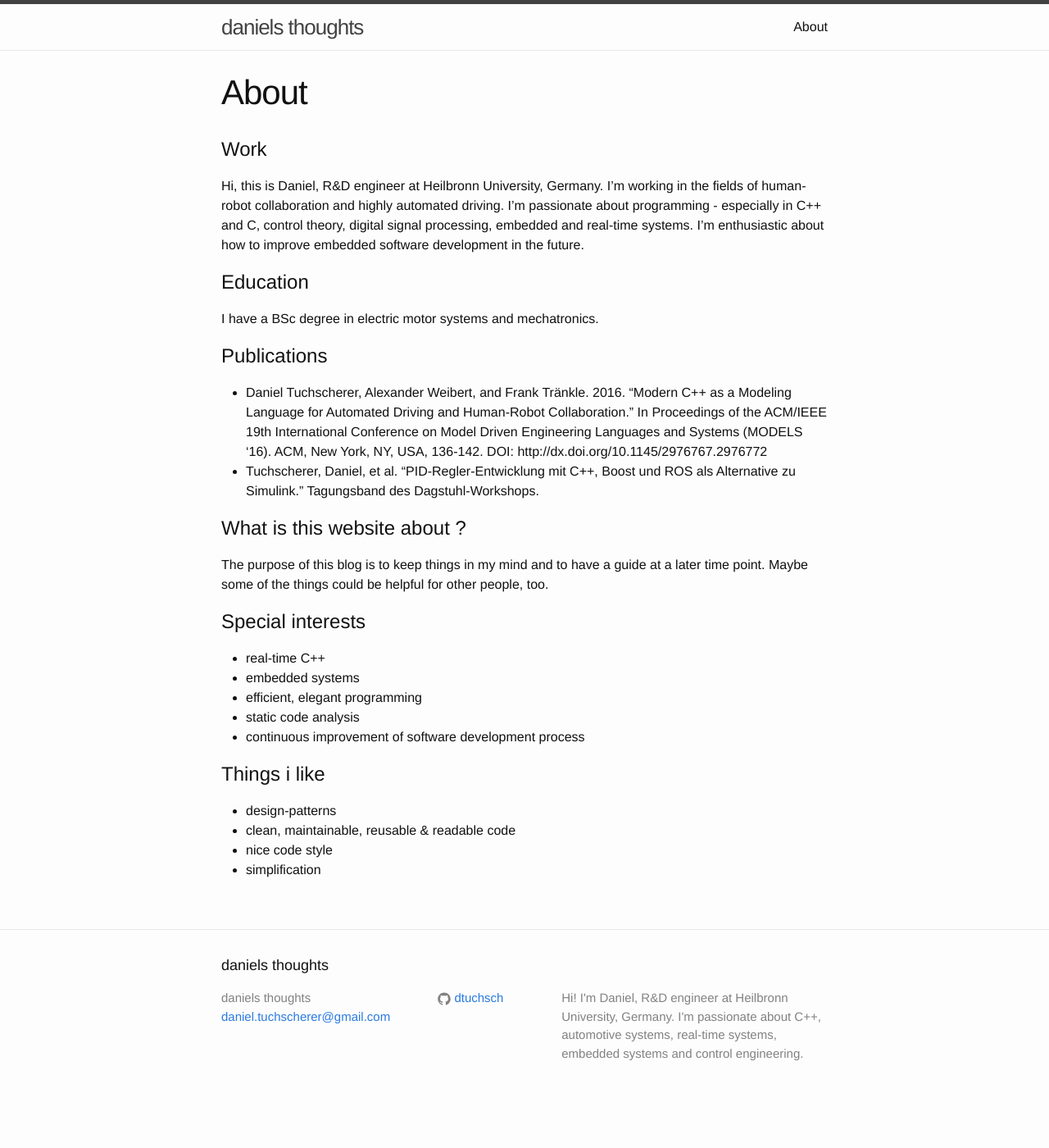
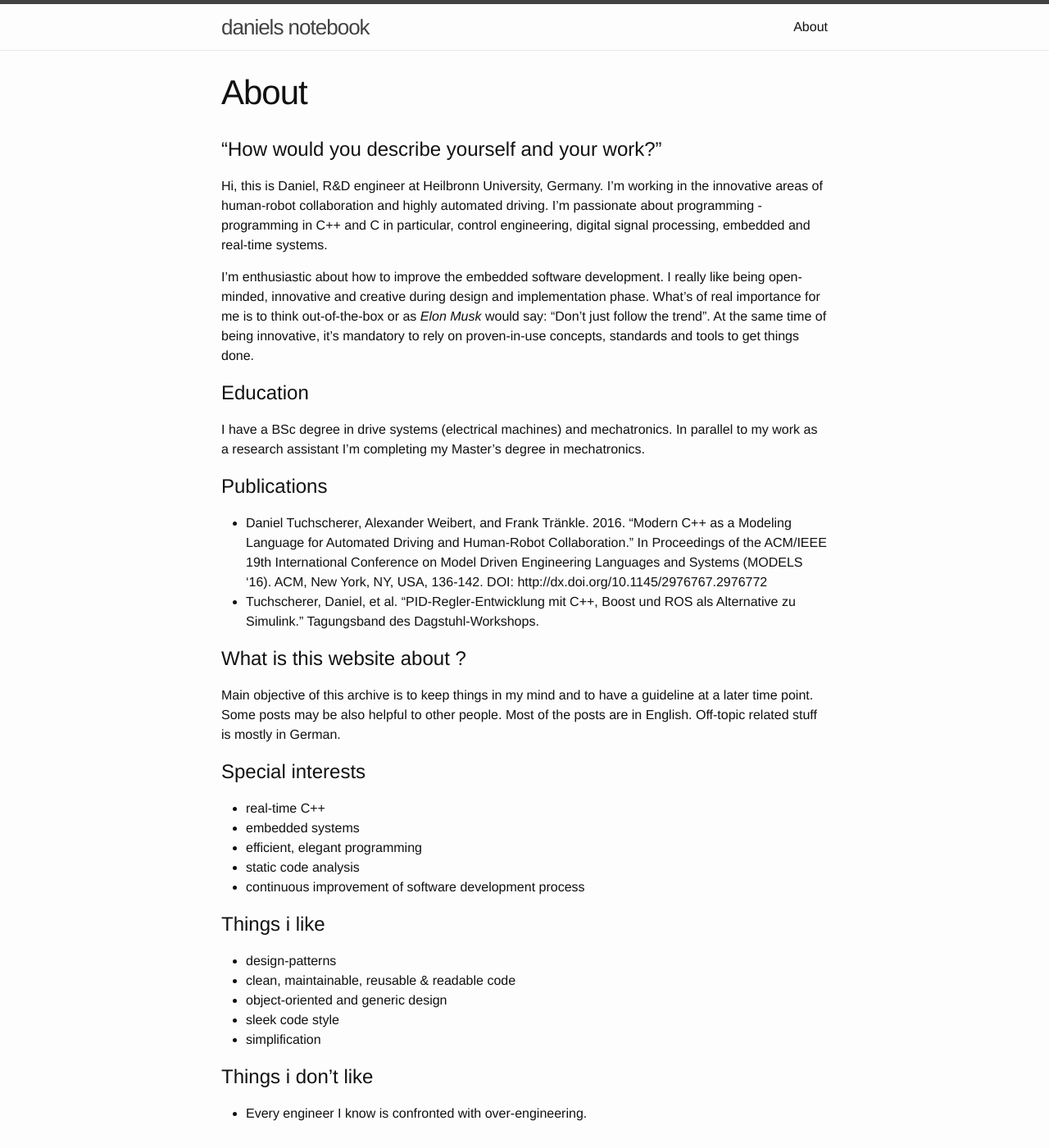
Before and after one commit to chopyy/dtuchsch.github.io, a Jekyll site: the page built from about.md, in a window 1280 px wide and 1400 px high. Shown: the whole window at 82% size. Built offline with Jekyll 4.4.1, drawn with Linux system fonts in a browser that asks for light colours; some of the changed text lies outside the part shown.

Commit message:
About page, post about using MathJax

```diff
--- a/_config.yml
+++ b/_config.yml
@@ -1,9 +1,8 @@
 # Site settings
-title: daniels thoughts
+title: daniels notebook
 email: daniel.tuchscherer@gmail.com
 description: > # this means to ignore newlines until "baseurl:"
-  Hi! I'm Daniel, R&D engineer at Heilbronn University, Germany.
-  I'm passionate about C++, automotive systems, real-time systems, embedded systems and control engineering.
+  Hi! I'm Daniel. I'm working as a R&D engineer at Heilbronn University in Germany. I'm passionate about C++, innovative systems, real-time systems, embedded systems and control engineering.
 baseurl: "" # the subpath of your site, e.g. /blog/
 url: "http://dtuchsch.github.io" # the base hostname & protocol for your site
 
@@ -15,6 +14,7 @@ avatar: https://avatars3.githubusercontent.com/u/3890882?v=3&s=460
 # Build settings
 markdown: kramdown
 highlighter: rouge
+mathjax: true
 kramdown:
   input: GFM
   auto_ids: true
--- a/_layouts/post.html
+++ b/_layouts/post.html
@@ -1,6 +1,11 @@
 ---
 layout: default
 ---
+
+<script type="text/javascript"
+    src="http://cdn.mathjax.org/mathjax/latest/MathJax.js?config=TeX-AMS-MML_HTMLorMML">
+</script>
+
 <div class="post">
 
   <header class="post-header">
--- a/about.md
+++ b/about.md
@@ -4,13 +4,15 @@ title: About
 permalink: /about/
 ---
 
-# Work
+# "How would you describe yourself and your work?"
 
-Hi, this is Daniel, R&D engineer at Heilbronn University, Germany. I'm working in the fields of human-robot collaboration and highly automated driving. I'm passionate about programming - especially in C++ and C, control theory, digital signal processing, embedded and real-time systems. I'm enthusiastic about how to improve embedded software development in the future.
+Hi, this is Daniel, R&D engineer at Heilbronn University, Germany. I'm working in the innovative areas of human-robot collaboration and highly automated driving. I'm passionate about programming - programming in C++ and C in particular, control engineering, digital signal processing, embedded and real-time systems.
+
+I'm enthusiastic about how to improve the embedded software development. I really like being open-minded, innovative and creative during design and implementation phase. What's of real importance for me is to think out-of-the-box or as *Elon Musk* would say: "Don't just follow the trend". At the same time of being innovative, it's mandatory to rely on proven-in-use concepts, standards and tools to get things done.
 
 # Education
 
-I have a BSc degree in electric motor systems and mechatronics.
+I have a BSc degree in drive systems (electrical machines) and mechatronics. In parallel to my work as a research assistant I'm completing my Master's degree in mechatronics.
 
 # Publications
 
@@ -19,7 +21,7 @@ I have a BSc degree in electric motor systems and mechatronics.
 
 # What is this website about ?
 
-The purpose of this blog is to keep things in my mind and to have a guide at a later time point. Maybe some of the things could be helpful for other people, too.
+Main objective of this archive is to keep things in my mind and to have a guideline at a later time point. Some posts may be also helpful to other people. Most of the posts are in English. Off-topic related stuff is mostly in German.
 
 # Special interests
 
@@ -33,5 +35,10 @@ The purpose of this blog is to keep things in my mind and to have a guide at a l
 
 * design-patterns
 * clean, maintainable, reusable & readable code
-* nice code style
+* object-oriented and generic design
+* sleek code style
 * simplification
+
+# Things i don't like
+
+* Every engineer I know is confronted with over-engineering.
```
Also changed, not shown: _posts/2016-12-28-clang-format.md (+2 -2 lines), _posts/2017-02-07-testing_mathjax.md (added, +42 -0 lines).
